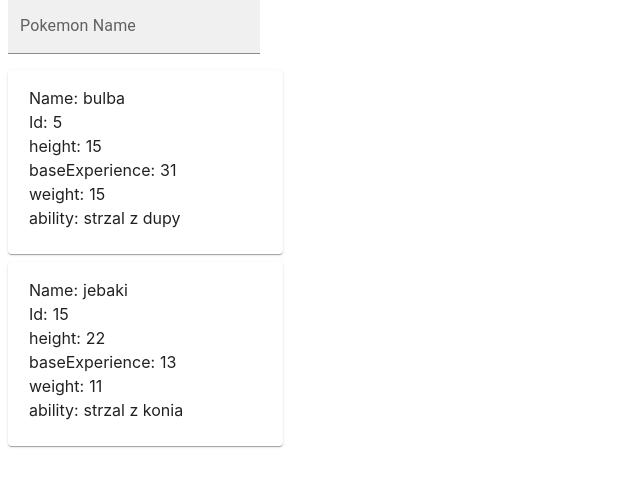
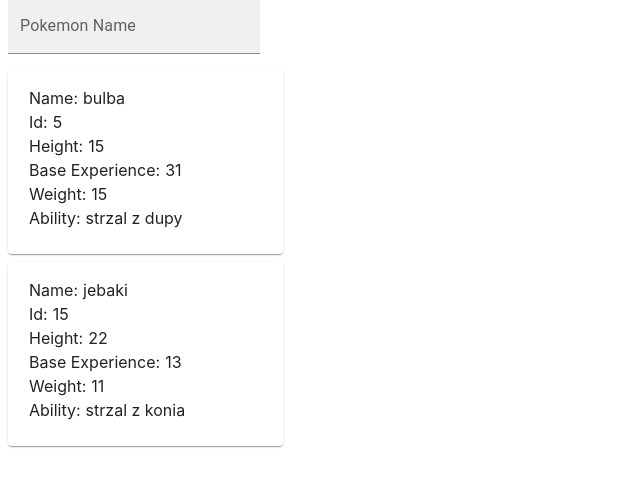
Before and after one commit to Deveater0072/PokedeX, a React (Vite) app: page /Home in a window 1280 px wide. Shown: the part 261-748 px from the top of the page, without its empty margins (0-640 px from the left). Built offline with nearby package versions, Linux system fonts and the light colour scheme.

Commit message:
add TextWithLabel with props label and text. Used in PokemonCard component Text...

```diff
--- a/src/components/Card.jsx
+++ /dev/null
@@ -1,46 +0,0 @@
-import Card from "@mui/material/Card";
-import CardContent from "@mui/material/CardContent";
-
-const PokemonCard = (props) => {
-  return (
-    <Card sx={{ minWidth: 275 }}>
-      <CardContent>
-        <div>
-          <span className="marginSmallRant">Name:</span>
-          <span>{props.pokemon.name}</span>
-        </div>
-        <div>
-          <span className="marginSmallRant">Id:</span>
-          <span>{props.pokemon.id}</span>
-        </div>
-        <div>
-          <span className="marginSmallRant">height:</span>
-          <span>{props.pokemon.height}</span>
-        </div>
-        <div>
-          <span className="marginSmallRant">baseExperience:</span>
-          <span>{props.pokemon.baseExperience}</span>
-        </div>
-        <div>
-          <span className="marginSmallRant">weight:</span>
-          <span>{props.pokemon.weight}</span>
-        </div>
-        <div>
-          <span className="marginSmallRant">ability:</span>
-          <span>{props.pokemon.ability}</span>
-        </div>
-      </CardContent>
-    </Card>
-  );
-};
-
-export default PokemonCard;
-
-{
-  /* {Pokemons.map((item) => (
-          <div key={item.name}>
-            {item.name}, {item.id}, {item.height}, {item.baseExperience},
-            {item.weight}, {item.ability}
-          </div>
-        ))} */
-}
--- /dev/null
+++ b/src/components/PokemonCard.jsx
@@ -0,0 +1,20 @@
+import Card from "@mui/material/Card";
+import CardContent from "@mui/material/CardContent";
+import TextWithLabel from "./TextWithLabel";
+
+const PokemonCard = (props) => {
+  return (
+    <Card sx={{ minWidth: 275 }}>
+      <CardContent>
+      <TextWithLabel label="Name" text={props.pokemon.name} />
+      <TextWithLabel label="Id" text={props.pokemon.id} />
+      <TextWithLabel label="Height" text={props.pokemon.height} />
+      <TextWithLabel label="Base Experience" text={props.pokemon.baseExperience} />
+      <TextWithLabel label="Weight" text={props.pokemon.weight} />
+      <TextWithLabel label="Ability" text={props.pokemon.ability} />
+      </CardContent>
+    </Card>
+  );
+};
+
+export default PokemonCard;
--- /dev/null
+++ b/src/components/TextWithLabel.jsx
@@ -0,0 +1,39 @@
+const TextWithLabel = ({label, text}) => {
+  // const { label, text } = props;
+
+  return (
+    <div>
+      <span className="marginSmallRant">{label}:</span>
+      <span>{text}</span>
+    </div>
+  );
+};
+
+export default TextWithLabel;
+
+
+
+    {/* <div>
+        <span className="marginSmallRant">Name:</span>
+        <span>{props.pokemon.name}</span>
+      </div>
+      <div>
+        <span className="marginSmallRant">Id:</span>
+        <span>{props.pokemon.id}</span>
+      </div>
+      <div>
+        <span className="marginSmallRant">height:</span>
+        <span>{props.pokemon.height}</span>
+      </div>
+      <div>
+        <span className="marginSmallRant">baseExperience:</span>
+        <span>{props.pokemon.baseExperience}</span>
+      </div>
+      <div>
+        <span className="marginSmallRant">weight:</span>
+        <span>{props.pokemon.weight}</span>
+      </div>
+      <div>
+        <span className="marginSmallRant">ability:</span>
+        <span>{props.pokemon.ability}</span>
+      </div> */}
```
Also changed, not shown: src/pages/Home.jsx (+1 -10 lines).
